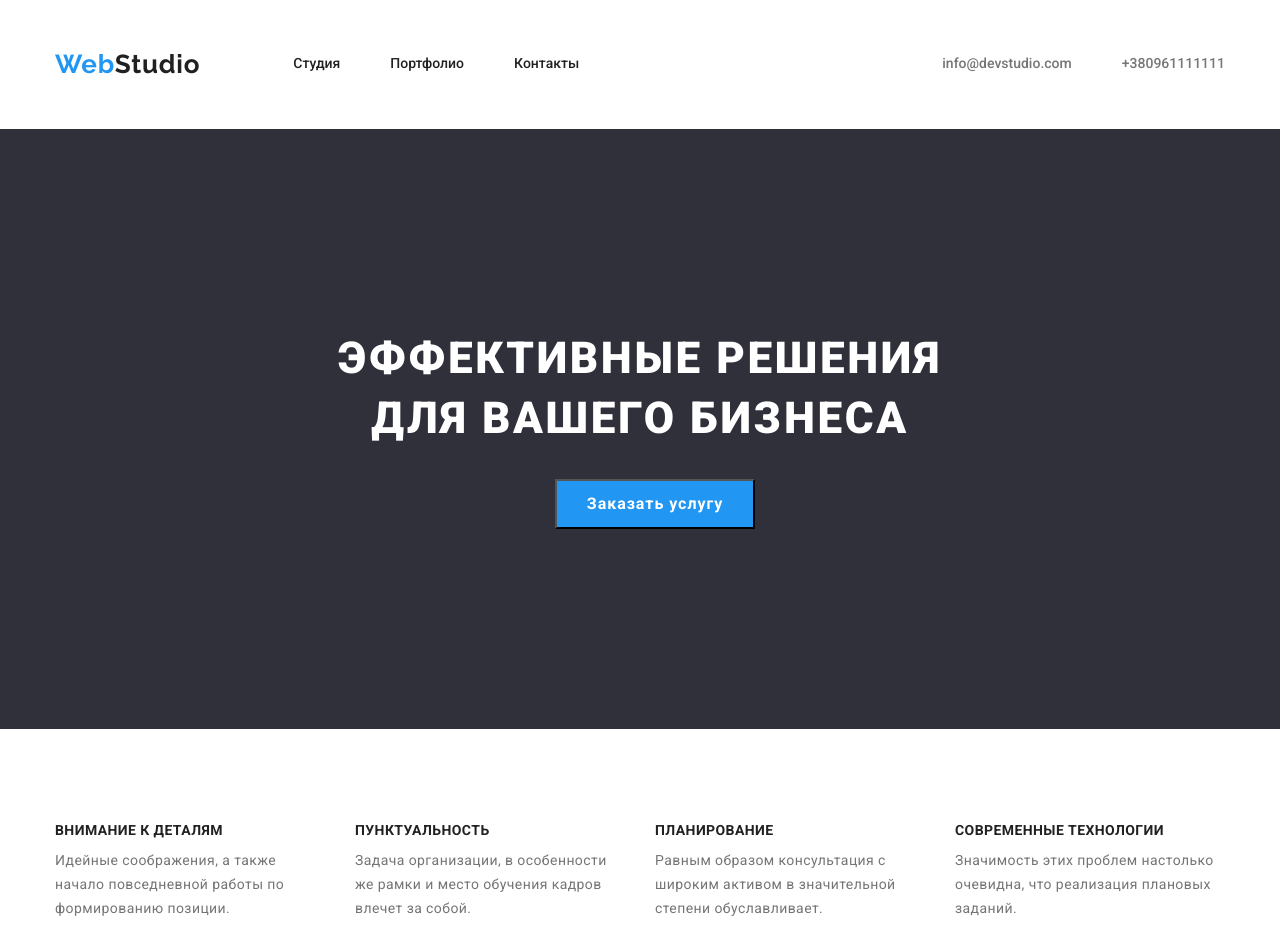
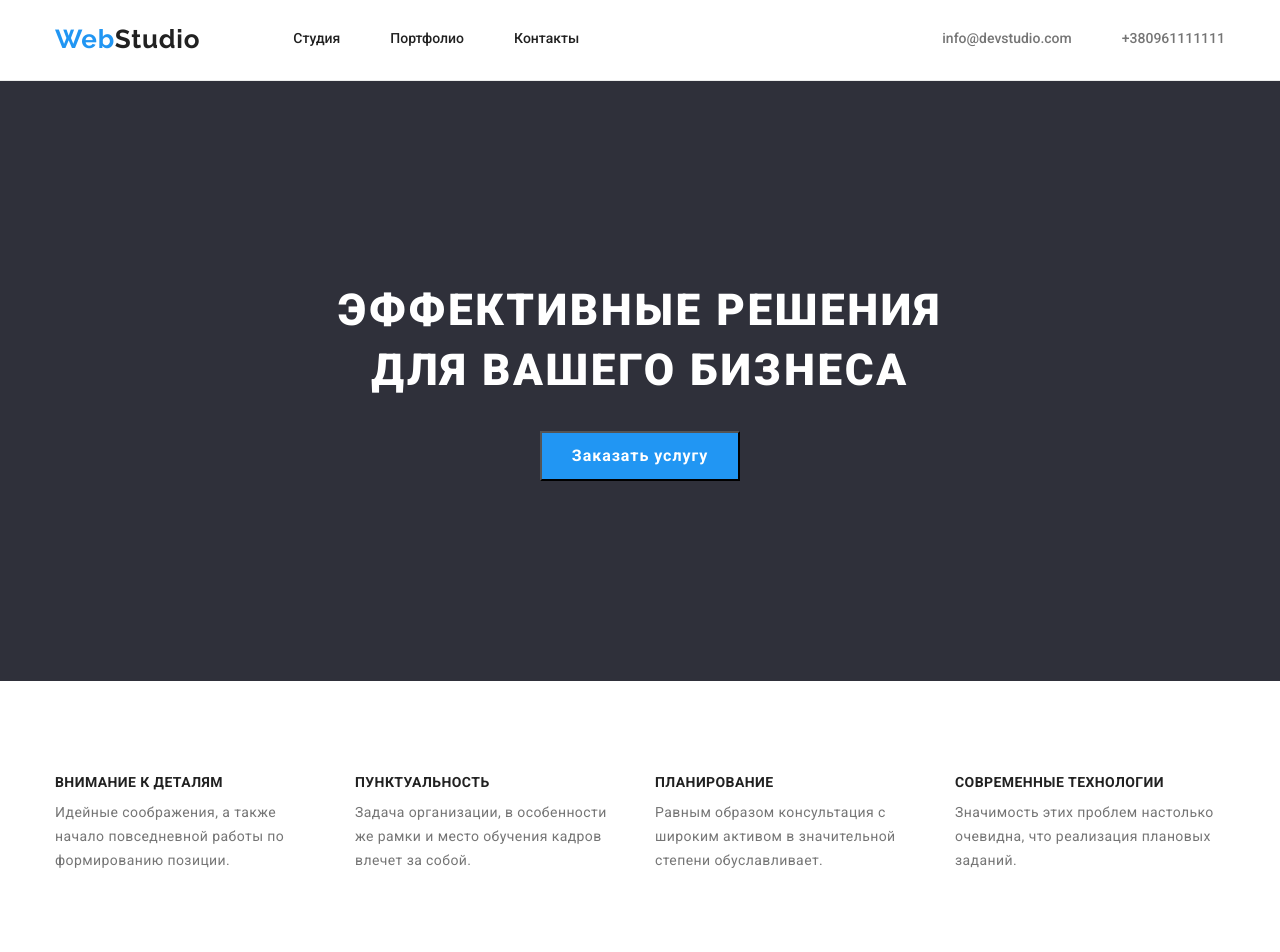
Before and after one commit to AleksandrYakovenko1984/goit-markup-hw-03, a plain HTML site: page index.html in a window 1280 px wide. Shown: the top 952 px of the page. Drawn offline with nearby package versions, Linux system fonts and the light colour scheme.

Commit message:
добавил нижнюю линию в хедере и рамки в портф

```diff
--- a/css/styles.css
+++ b/css/styles.css
@@ -48,6 +48,7 @@ body {
   line-height: 1.14;
   padding-top: 24px;
   padding-bottom: 25px;
+  border-bottom: 1px solid #ececec;
 }
 ul {
   list-style: none;
@@ -95,7 +96,6 @@ a {
 .contacts {
   display: flex;
   align-items: center;
-  padding: 32px 0 32px 0;
 }
 .mail {
   margin-left: auto;
@@ -120,20 +120,22 @@ a {
 /* ==========section hero========== */
 .hero {
   background-color: var(--background-color-primary);
-  padding-bottom: 94px;
   height: 600px;
   display: flex;
+  padding-top: 200px;
+  padding-bottom: 94px;
+  text-align: center;
 }
+
 .hero-name {
   width: 696px;
   height: 120px;
-  margin: 200px auto 0 auto;
+  margin: 0 auto 0 auto;
   font-weight: 900;
   font-size: 44px;
   line-height: 1.36;
   /* or 136% */
   color: var(--second-primary-text-color);
-  text-align: center;
   letter-spacing: 0.06em;
   text-transform: uppercase;
 }
@@ -141,8 +143,6 @@ a {
 .button-hero {
   width: 200px;
   height: 50px;
-  margin-left: 500px;
-  margin-right: 500px;
   margin-top: 30px;
   background-color: var(--accennt-color);
   color: var(--second-primary-text-color);
@@ -162,7 +162,6 @@ a {
 }
 .about-us li {
   width: 270px;
-  height: 101px;
 }
 
 .about-us li:not(:last-child) {
@@ -353,12 +352,15 @@ a {
 
   color: var(--primary-text-color);
 }
+.button-portf:hover {
+}
 .button-portf:active {
   background-color: var(--accennt-color);
   color: var(--second-primary-text-color);
 }
 .button-portf:focus {
 }
+
 .button-one {
   width: 73px;
   height: 38px;
@@ -386,6 +388,12 @@ a {
   justify-content: flex-start;
   flex-wrap: wrap;
 }
+.all-section-port > li {
+  background: #ffffff;
+  border: 1px solid #eeeeee;
+  box-sizing: border-box;
+  margin-bottom: 30px;
+}
 .name-img {
   width: 322px;
   height: 36px;
--- a/index.html
+++ b/index.html
@@ -47,7 +47,7 @@
 
       <!-- наши сильные стороны -->
       <section class="our-power-sides">
-        <div class="container">
+        <div class="container hero-content">
           <h2 hidden>наши сильные стороны</h2>
           <ul class="about-us">
             <li>
```
